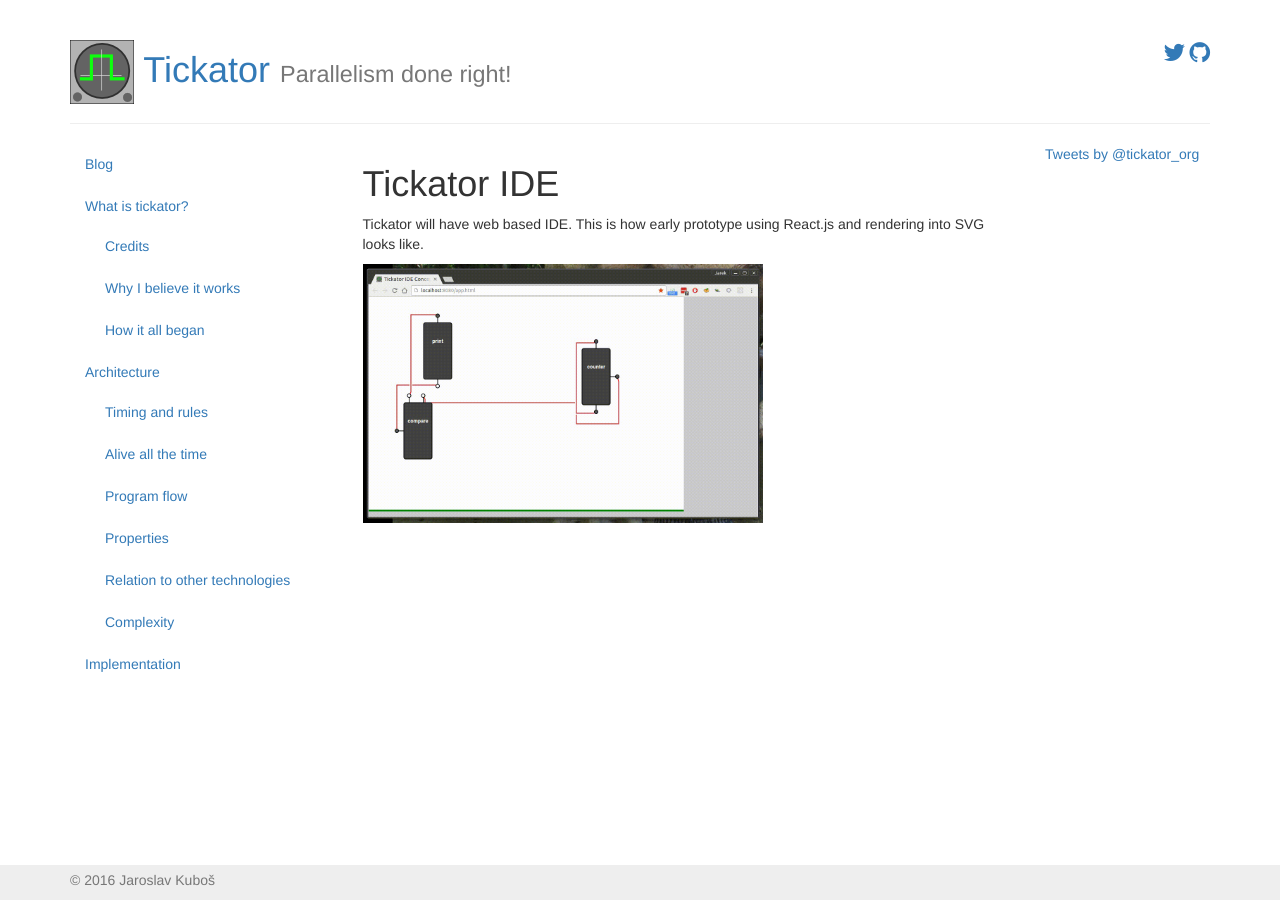
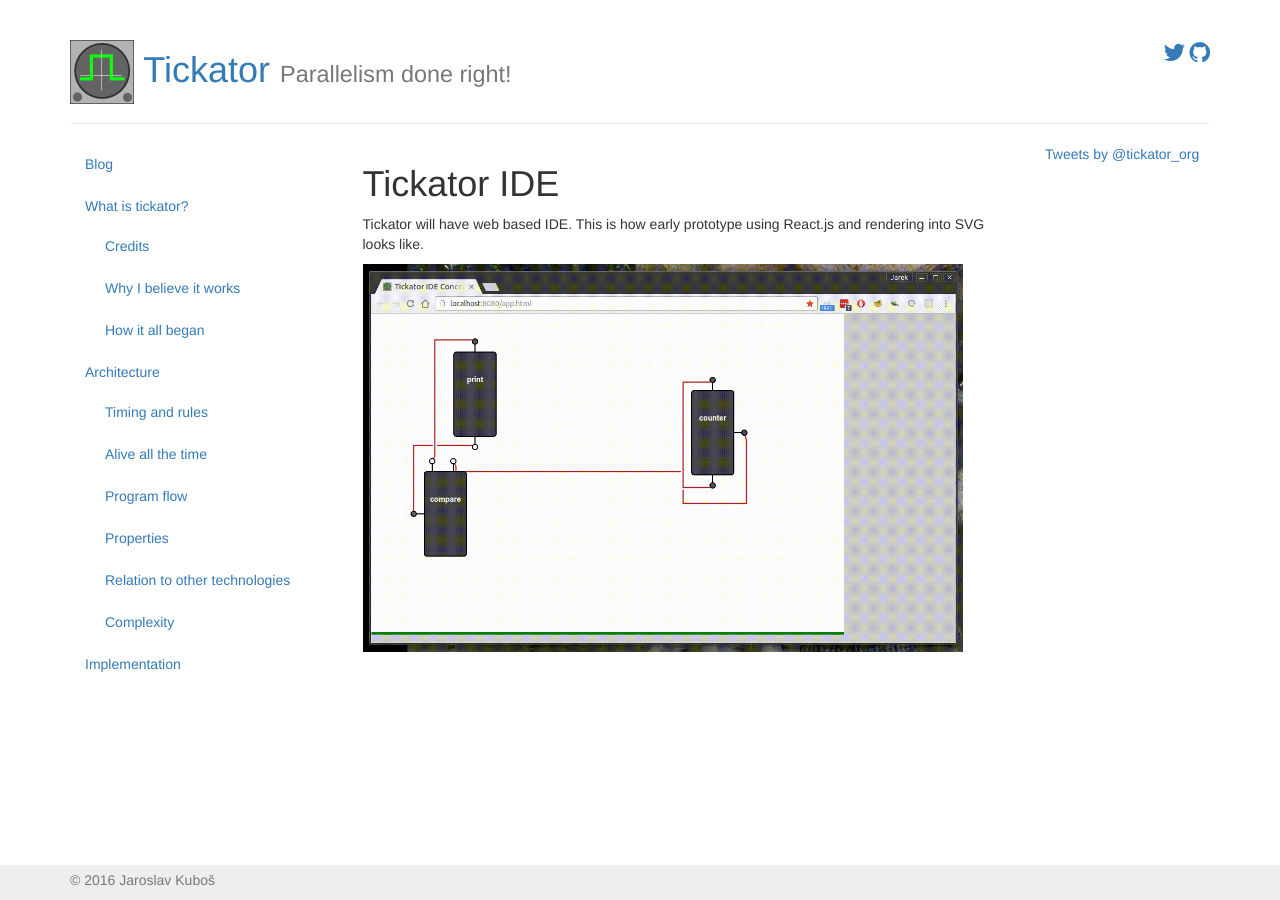
Before and after one commit to jkubos/tickator, a Jekyll site: the page built from _posts/2016-09-11-ide.md, in a window 1280 px wide. Built offline with Jekyll 4.4.1, drawn with Linux system fonts in a browser that asks for light colours; nearby versions of some CDN libraries; comment, search, counter and statistics services are not loaded.

Commit message:
A bit more width

```diff
--- a/_posts/2016-09-11-ide.md
+++ b/_posts/2016-09-11-ide.md
@@ -10,4 +10,4 @@ Tickator IDE
 
 Tickator will have web based IDE. This is how early prototype using React.js and rendering into SVG looks like.
 
-<img src="/img/ide.gif" style="width: 400px;"/>
+<img src="/img/ide.gif" style="width: 600px;"/>
```
